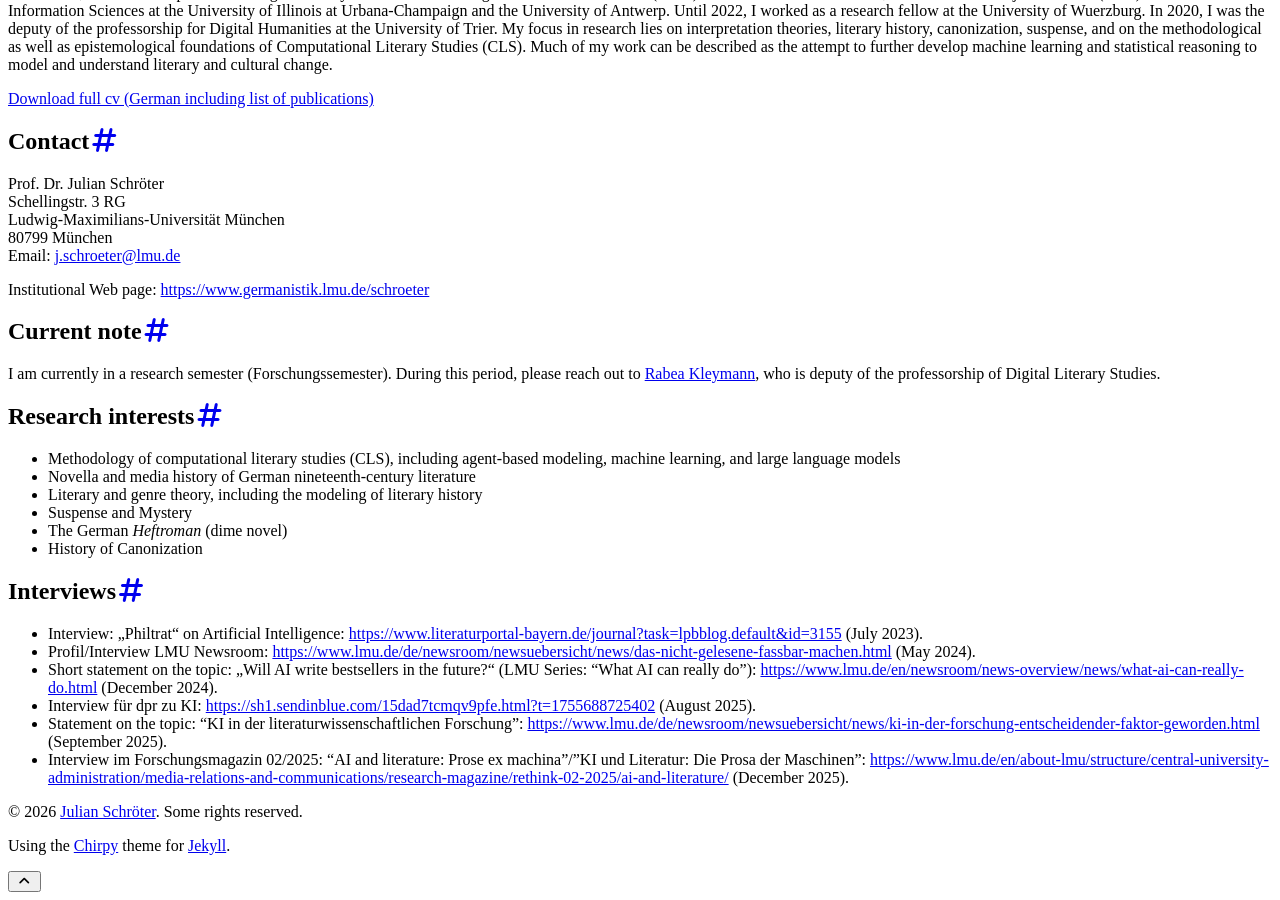
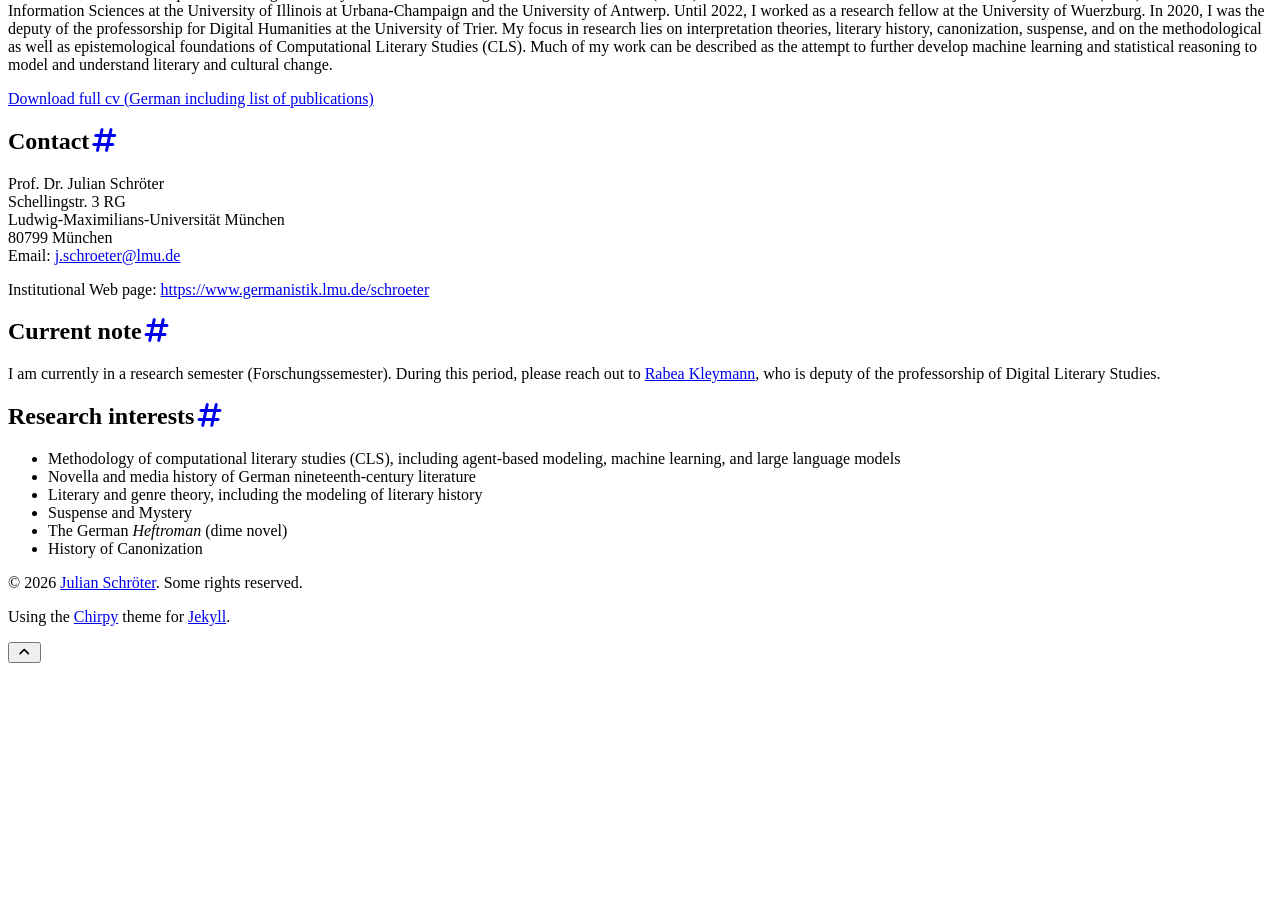
Before and after one commit to julianschroeter/julianschroeter.github.io, a Jekyll site: the page built from index.md, in a window 1280 px wide and 900 px high, scrolled down 674 px. Built offline with Jekyll 4.4.1, drawn with Linux system fonts in a browser that asks for light colours; cached includes are drawn as plain includes; nearby versions of some CDN libraries; after the commit the page ends 1345 px from its top, so only the background shows below that.

Commit message:
interviews

```diff
--- a/index.md
+++ b/index.md
@@ -33,12 +33,3 @@ I am currently in a research semester (Forschungssemester). During this period,
 - Suspense and Mystery
 - The German *Heftroman* (dime novel)
 - History of Canonization
-
-## Interviews
-
-- Interview: „Philtrat“ on Artificial Intelligence: [https://www.literaturportal-bayern.de/journal?task=lpbblog.default&id=3155](https://www.literaturportal-bayern.de/journal?task=lpbblog.default&id=3155) (July 2023).
-- Profil/Interview LMU Newsroom: [https://www.lmu.de/de/newsroom/newsuebersicht/news/das-nicht-gelesene-fassbar-machen.html](https://www.lmu.de/de/newsroom/newsuebersicht/news/das-nicht-gelesene-fassbar-machen.html) (May 2024).
-- Short statement on the topic: „Will AI write bestsellers in the future?“ (LMU Series: "What AI can really do"): [https://www.lmu.de/en/newsroom/news-overview/news/what-ai-can-really-do.html](https://www.lmu.de/en/newsroom/news-overview/news/what-ai-can-really-do.html)  (December 2024).
-- Interview für dpr zu KI: [https://sh1.sendinblue.com/15dad7tcmqv9pfe.html?t=1755688725402](https://sh1.sendinblue.com/15dad7tcmqv9pfe.html?t=1755688725402) (August 2025).
-- Statement on the topic: "KI in der literaturwissenschaftlichen Forschung": [https://www.lmu.de/de/newsroom/newsuebersicht/news/ki-in-der-forschung-entscheidender-faktor-geworden.html](https://www.lmu.de/de/newsroom/newsuebersicht/news/ki-in-der-forschung-entscheidender-faktor-geworden.html) (September 2025).
-- Interview im Forschungsmagazin 02/2025: "AI and literature: Prose ex machina"/"KI und Literatur: Die Prosa der Maschinen": [https://www.lmu.de/en/about-lmu/structure/central-university-administration/media-relations-and-communications/research-magazine/rethink-02-2025/ai-and-literature/](https://www.lmu.de/en/about-lmu/structure/central-university-administration/media-relations-and-communications/research-magazine/rethink-02-2025/ai-and-literature/) (December 2025).
```
